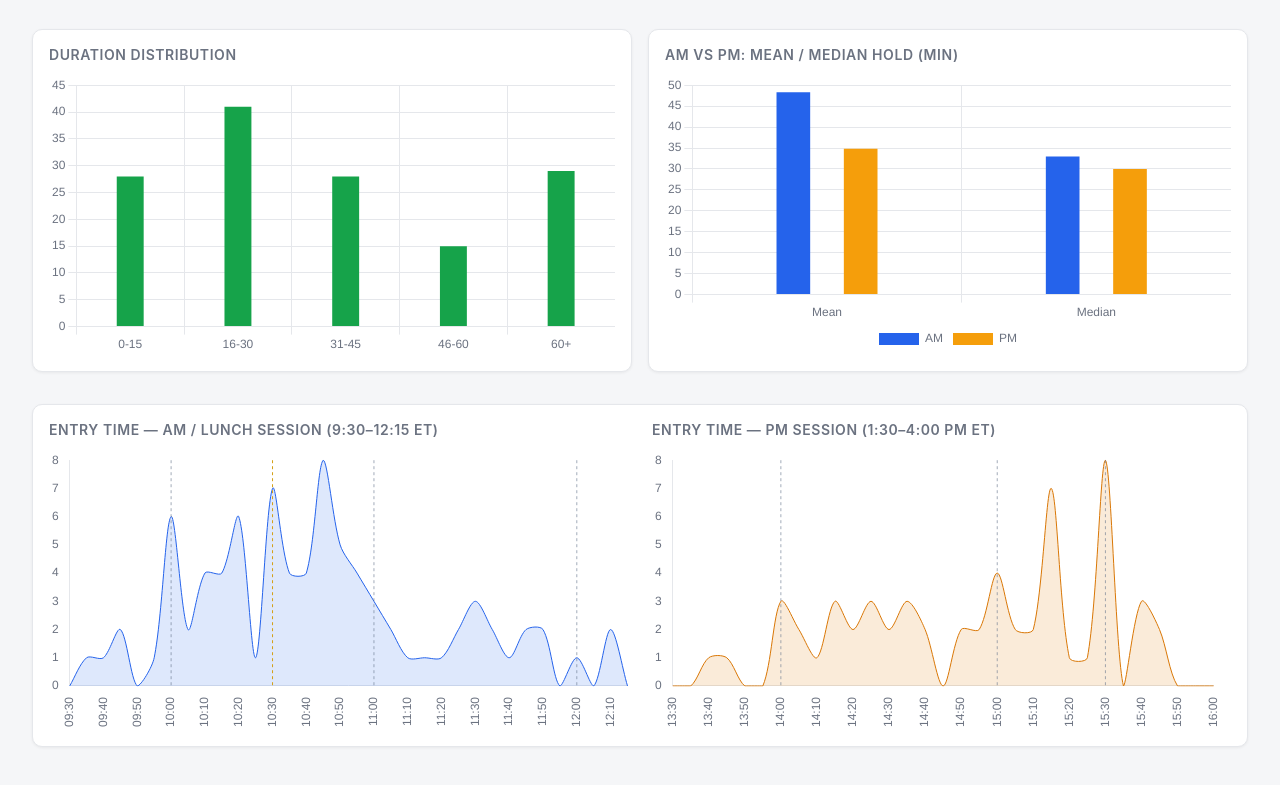
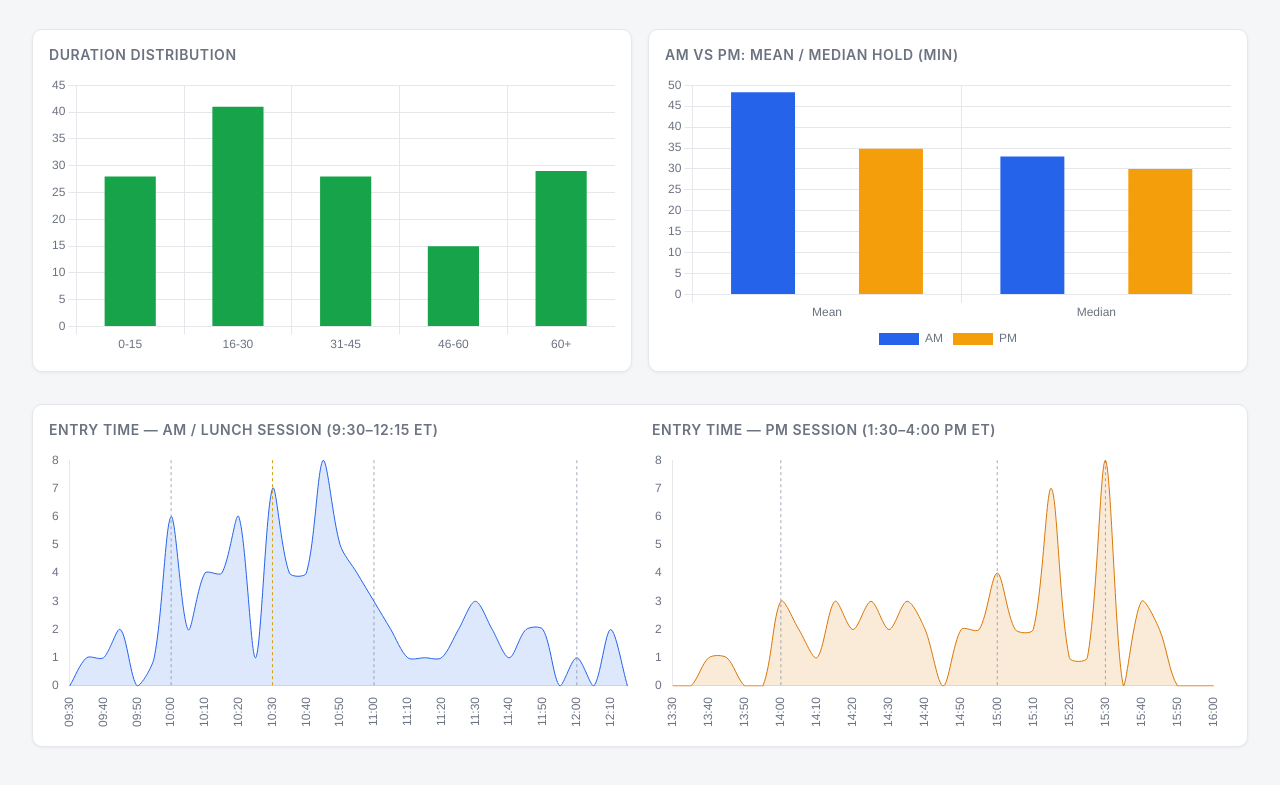
Before and after one commit to munga068-ctrl/BACKTEST-ANALYSIS, a plain HTML site: page index.html in a window 1280 px wide. Shown: the part 982-1767 px from the top of the page. Drawn offline with Linux system fonts and the light colour scheme.

Commit message:
Reduce gap between bars (categoryPercentage 0.5->0.95) while keeping bars thin

```diff
--- a/index.html
+++ b/index.html
@@ -276,7 +276,7 @@ async function loadData() {
   const db = durationBuckets(data.duration.raw);
   chartInstances.duration = new Chart(document.getElementById('chart-duration'), {
     type: 'bar',
-    data: { labels: db.labels, datasets: [{ label: 'Trades', data: db.counts, backgroundColor: '#16a34a', barPercentage: 0.5, categoryPercentage: 0.5 }] },
+    data: { labels: db.labels, datasets: [{ label: 'Trades', data: db.counts, backgroundColor: '#16a34a', barPercentage: 0.5, categoryPercentage: 0.95 }] },
     options: { maintainAspectRatio: false, plugins: { legend: { display: false } } }
   });
 
@@ -285,8 +285,8 @@ async function loadData() {
     data: {
       labels: ['Mean', 'Median'],
       datasets: [
-        { label: 'AM', data: [data.duration.am_mean, data.duration.am_median], backgroundColor: '#2563eb', barPercentage: 0.5, categoryPercentage: 0.5 },
-        { label: 'PM', data: [data.duration.pm_mean, data.duration.pm_median], backgroundColor: '#f59e0b', barPercentage: 0.5, categoryPercentage: 0.5 }
+        { label: 'AM', data: [data.duration.am_mean, data.duration.am_median], backgroundColor: '#2563eb', barPercentage: 0.5, categoryPercentage: 0.95 },
+        { label: 'PM', data: [data.duration.pm_mean, data.duration.pm_median], backgroundColor: '#f59e0b', barPercentage: 0.5, categoryPercentage: 0.95 }
       ]
     },
     options: { maintainAspectRatio: false, plugins: { legend: { position: 'bottom' } } }
```
